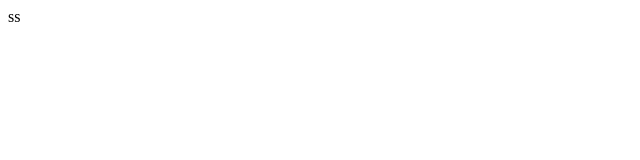
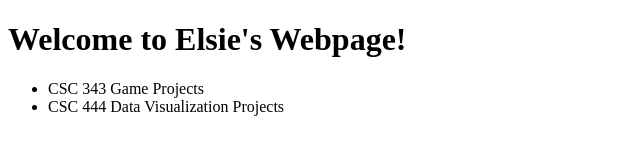
Before and after one commit to ElsieBold/ElsieBold.github.io, a plain HTML site: page index.html in a window 1280 px wide. Shown: the whole page, without its empty margins (0-640 px from the left). Drawn offline with Linux system fonts and the light colour scheme.

Commit message:
Update index.html

```diff
--- a/index.html
+++ b/index.html
@@ -1,10 +1,14 @@
 <!DOCTYPE html>
-<html lang="en">
+<html lang = "en">
     <head>
         <title>Elsie Bold</title>
-        <meta charset="UTF-8" />ss
     </head>
     <body>
-        <div id="view"></div>
+        <h1>Welcome to Elsie's Webpage!</h1>
+        <!-- <img src=" " alt="Elsie"> -->
+        <ul>
+            <li>CSC 343 Game Projects</li>
+            <li>CSC 444 Data Visualization Projects</li>
+        </ul>
     </body>
 </html>
```
